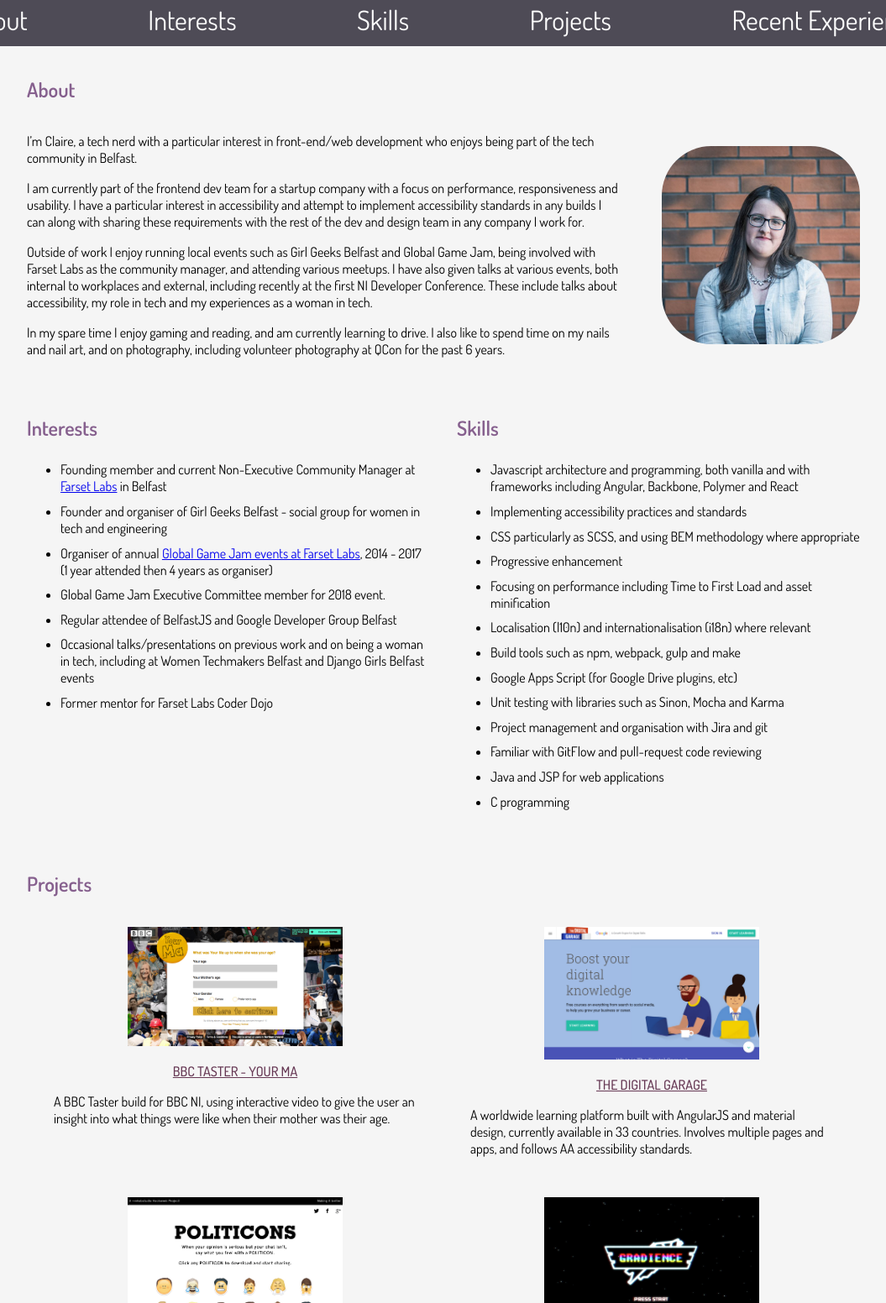
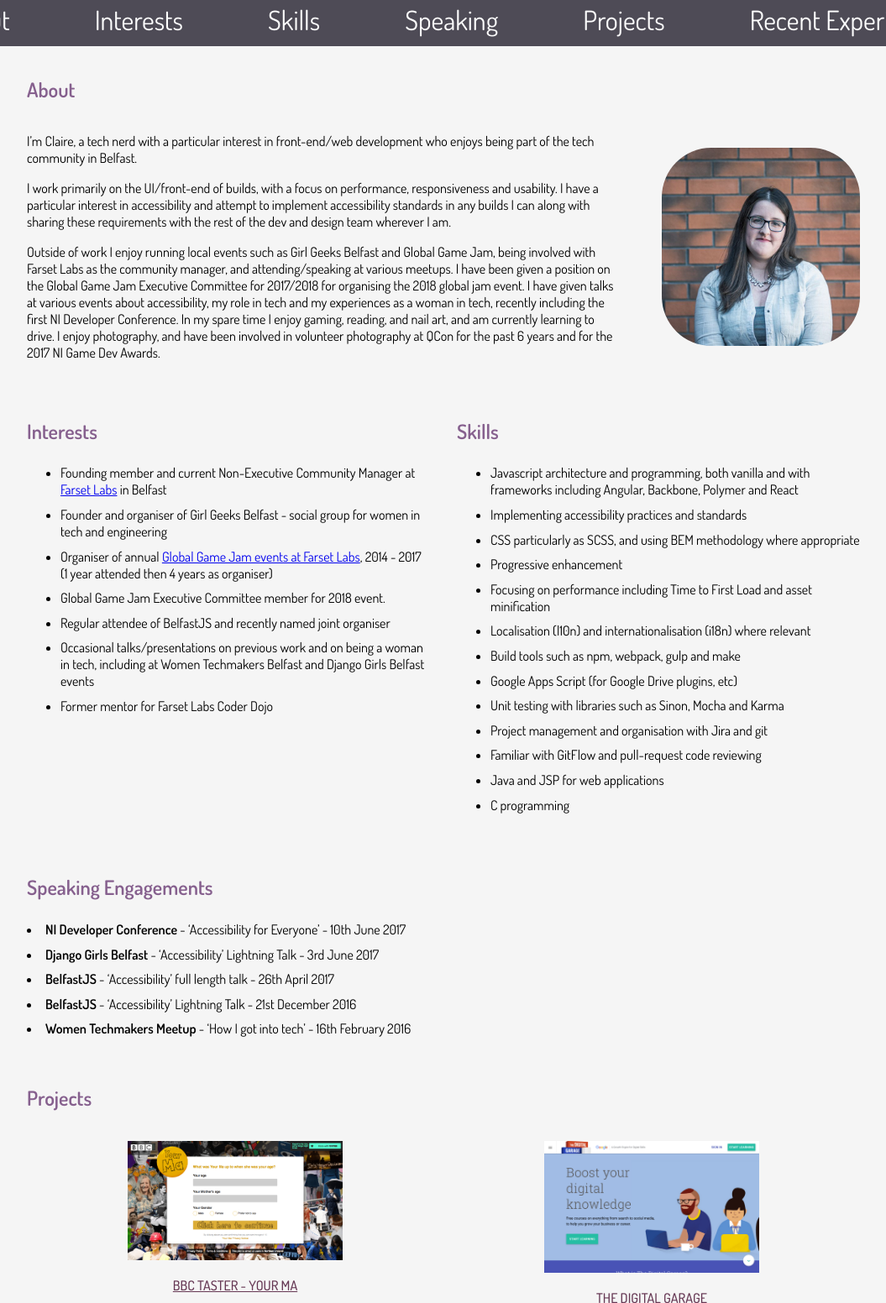
Before and after one commit to clairebones/clairebones.github.io, a website: page index.html in a window 1280 px wide. Shown: the part 201-1753 px from the top of the page at 84% size, without its empty margins (112-1167 px from the left). Drawn offline with Linux system fonts and the light colour scheme.

Commit message:
Add speaking engagements and change intro wording

```diff
--- a/index.html
+++ b/index.html
@@ -20,6 +20,7 @@
             <a href="#about">About</a>
             <a href="#interests">Interests</a>
             <a href="#skills">Skills</a>
+            <a href="#speaking">Speaking</a>
             <a href="#projects">Projects</a>
             <a href="#experience">Recent Experience</a>
         </nav>
@@ -29,11 +30,10 @@
                 <div class="content about-description">
                     <p>I’m Claire, a tech nerd with a particular interest in front-end/web development who enjoys being part of the tech community in Belfast.</p>
 
-                    <p>I am currently part of the frontend dev team for a startup company with a focus on performance, responsiveness and usability. I have a particular interest in accessibility and attempt to implement accessibility standards in any builds I can along with sharing these requirements with the rest of the dev and design team in any company I work for. </p>
+                    <p>I work primarily on the UI/front-end of builds, with a focus on performance, responsiveness and usability.  I have a particular interest in accessibility and attempt to implement accessibility standards in any builds I can along with sharing these requirements with the rest of the dev and design team wherever I am. </p>
 
-                    <p>Outside of work I enjoy running local events such as Girl Geeks Belfast and Global Game Jam, being involved with Farset Labs as the community manager, and attending various meetups.  I have also given talks at various events, both internal to workplaces and external, including recently at the first NI Developer Conference. These include talks about accessibility, my role in tech and my experiences as a woman in tech.</p>
+                    <p>Outside of work I enjoy running local events such as Girl Geeks Belfast and Global Game Jam, being involved with Farset Labs as the community manager, and attending/speaking at various meetups. I have been given a position on the Global Game Jam Executive Committee for 2017/2018 for organising the 2018 global jam event. I have given talks at various events about accessibility, my role in tech and my experiences as a woman in tech, recently including the first NI Developer Conference. In my spare time I enjoy gaming, reading, and nail art, and am currently learning to drive. I enjoy photography, and have been involved in  volunteer photography at QCon for the past 6 years and for the 2017 NI Game Dev Awards.</p>
 
-                    <p>In my spare time I enjoy gaming and reading, and am currently learning to drive. I also like to spend time on my nails and nail art, and on photography, including volunteer photography at QCon for the past 6 years.</p>
                 </div>
                 <div class="photo about-photo">
                     <img class="photo photo-claire" src="build/assets/img/claire.jpg">
@@ -49,7 +49,7 @@
                         <li>Founder and organiser of Girl Geeks Belfast - social group for women in tech and engineering</li>
                         <li>Organiser of annual <a href="http://globalgamejam.org/2017/jam-sites/farset-labs">Global Game Jam events at Farset Labs</a>, 2014 - 2017 (1 year attended then 4 years as organiser)</li>
                         <li>Global Game Jam Executive Committee member for 2018 event.</li>
-                        <li>Regular attendee of BelfastJS and Google Developer Group Belfast</li>
+                        <li>Regular attendee of BelfastJS and recently named joint organiser</li>
                         <li>Occasional talks/presentations on previous work and on being a woman in tech, including at  Women Techmakers Belfast and Django Girls Belfast events</li>
                         <li>Former mentor for Farset Labs Coder Dojo</li>
 
@@ -77,6 +77,18 @@
                 </div>
             </div>
         </div>
+
+        <div class="section section-speaking">
+            <h2 id="speaking" class="section-title">Speaking Engagements</h2>
+            <div class="speaking">
+                <li><b>NI Developer Conference</b> - ‘Accessibility for Everyone’ - 10th June 2017</li>
+                <li><b>Django Girls Belfast</b> - ‘Accessibility’ Lightning Talk - 3rd June 2017</li>
+                <li><b>BelfastJS</b> - ‘Accessibility’ full length talk - 26th April 2017</li>
+                <li><b>BelfastJS</b> - ‘Accessibility’ Lightning Talk - 21st December 2016</li>
+                <li><b>Women Techmakers Meetup</b> - ‘How I got into tech’ - 16th February 2016</li>
+            </div>
+        </div>
+
         <div class="section section-projects">
             <h2 id="projects" class="section-title">Projects</h2>
             <div class="projects">
```
